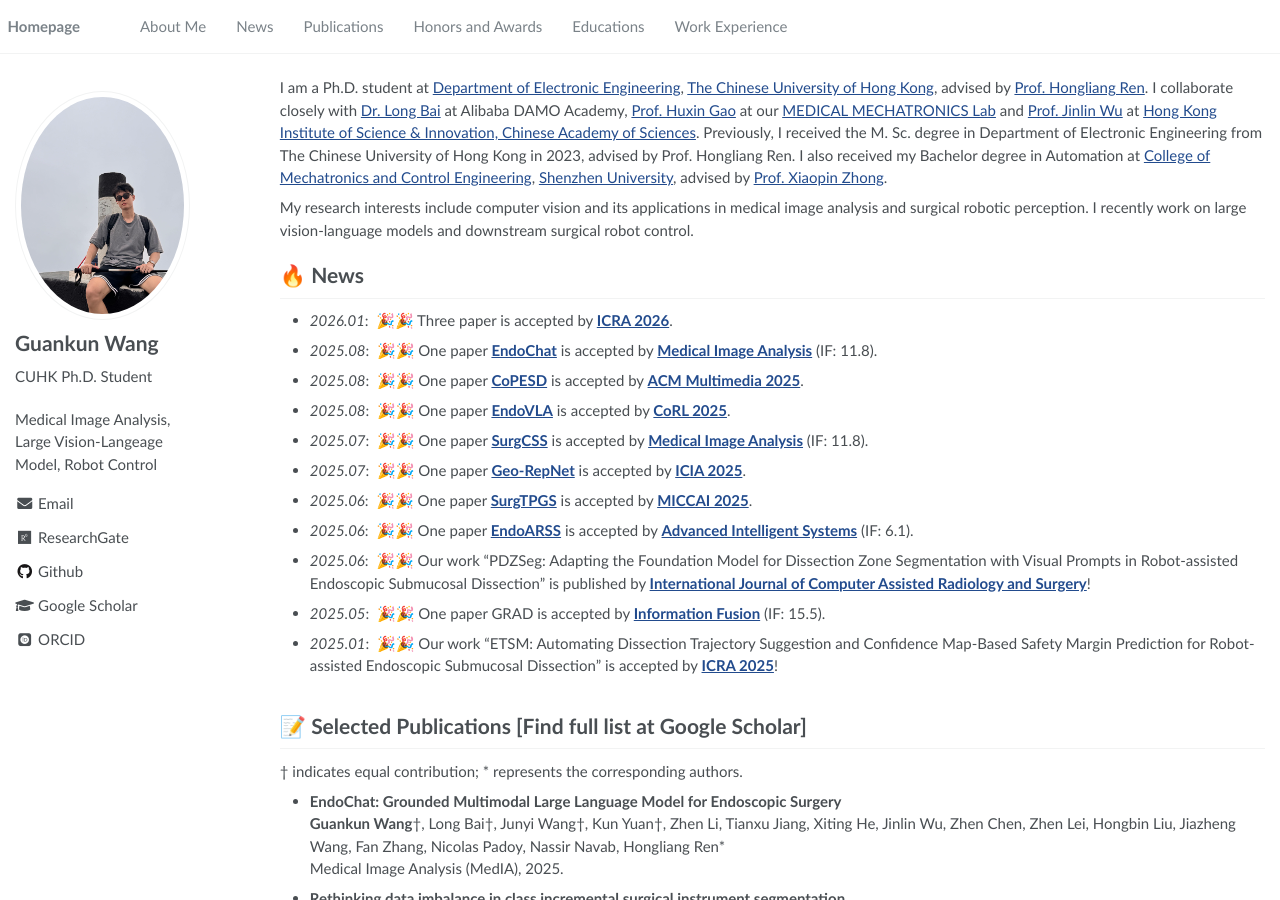
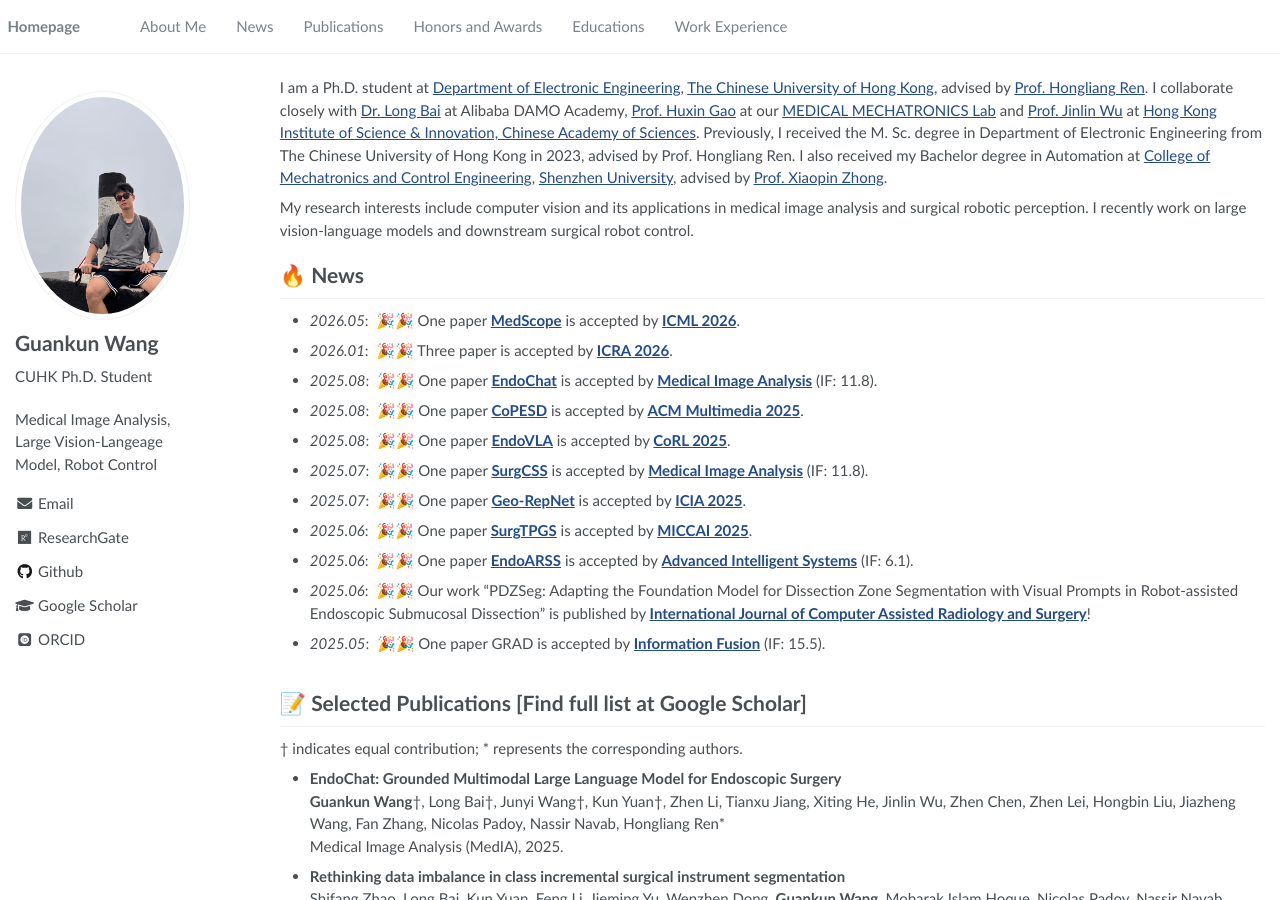
Before and after one commit to gkwang-cuhk/gkwang-cuhk.github.io, a Jekyll site: the page built from _pages/about.md, in a window 1280 px wide and 900 px high. Built offline with Jekyll 4.4.1, drawn with Linux system fonts in a browser that asks for light colours; some web fonts are replaced.

Commit message:
Update about.md

```diff
--- a/_pages/about.md
+++ b/_pages/about.md
@@ -24,6 +24,7 @@ My research interests include computer vision and its applications in medical im
 
 
 # 🔥 News
+- *2026.05*: &nbsp;🎉🎉 One paper [**MedScope**](https://arxiv.org/abs/2602.13332) is accepted by [**ICML 2026**](https://icml.cc/).
 - *2026.01*: &nbsp;🎉🎉 Three paper is accepted by [**ICRA 2026**](https://2026.ieee-icra.org/).
 - *2025.08*: &nbsp;🎉🎉 One paper [**EndoChat**](https://arxiv.org/pdf/2501.11347) is accepted by [**Medical Image Analysis**](https://www.sciencedirect.com/journal/medical-image-analysis) (IF: 11.8).
 - *2025.08*: &nbsp;🎉🎉 One paper [**CoPESD**](https://arxiv.org/pdf/2410.07540?) is accepted by [**ACM Multimedia 2025**](https://acmmm2025.org/).
@@ -34,8 +35,6 @@ My research interests include computer vision and its applications in medical im
 - *2025.06*: &nbsp;🎉🎉 One paper [**EndoARSS**](https://www.arxiv.org/abs/2506.06830) is accepted by [**Advanced Intelligent Systems**](https://advanced.onlinelibrary.wiley.com/doi/full/10.1002/aisy.202500288) (IF: 6.1).
 - *2025.06*: &nbsp;🎉🎉 Our work "PDZSeg: Adapting the Foundation Model for Dissection Zone Segmentation with Visual Prompts in Robot-assisted Endoscopic Submucosal Dissection" is published by [**International Journal of Computer Assisted Radiology and Surgery**](https://link.springer.com/article/10.1007/s11548-025-03437-7)!
 - *2025.05*: &nbsp;🎉🎉 One paper GRAD is accepted by [**Information Fusion**](https://www.sciencedirect.com/journal/information-fusion) (IF: 15.5).
-- *2025.01*: &nbsp;🎉🎉 Our work "ETSM: Automating Dissection Trajectory Suggestion and Confidence Map-Based Safety Margin Prediction for Robot-assisted Endoscopic Submucosal Dissection" is accepted by [**ICRA 2025**](https://2025.ieee-icra.org/)!
-
 
 
 
```
